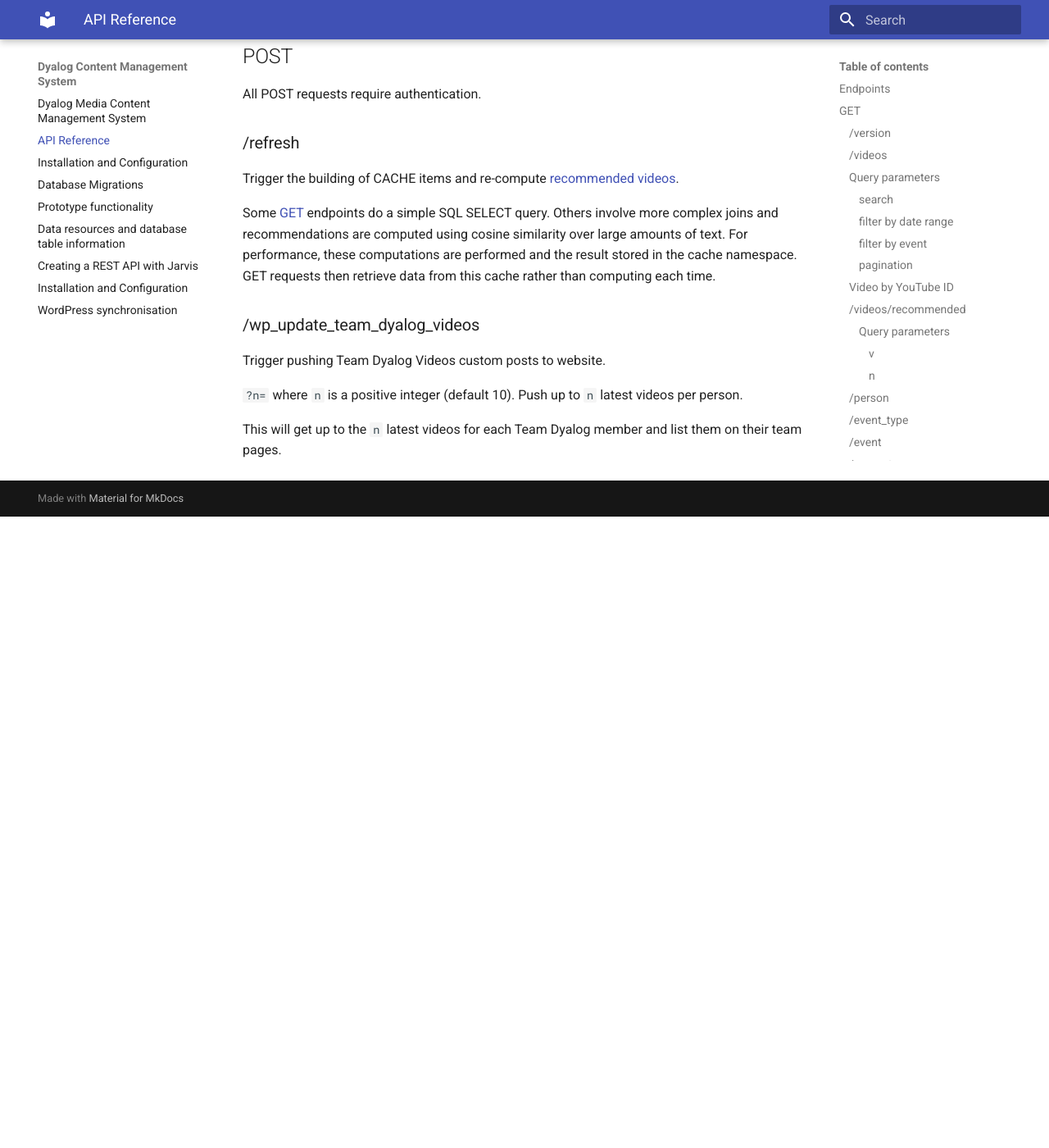
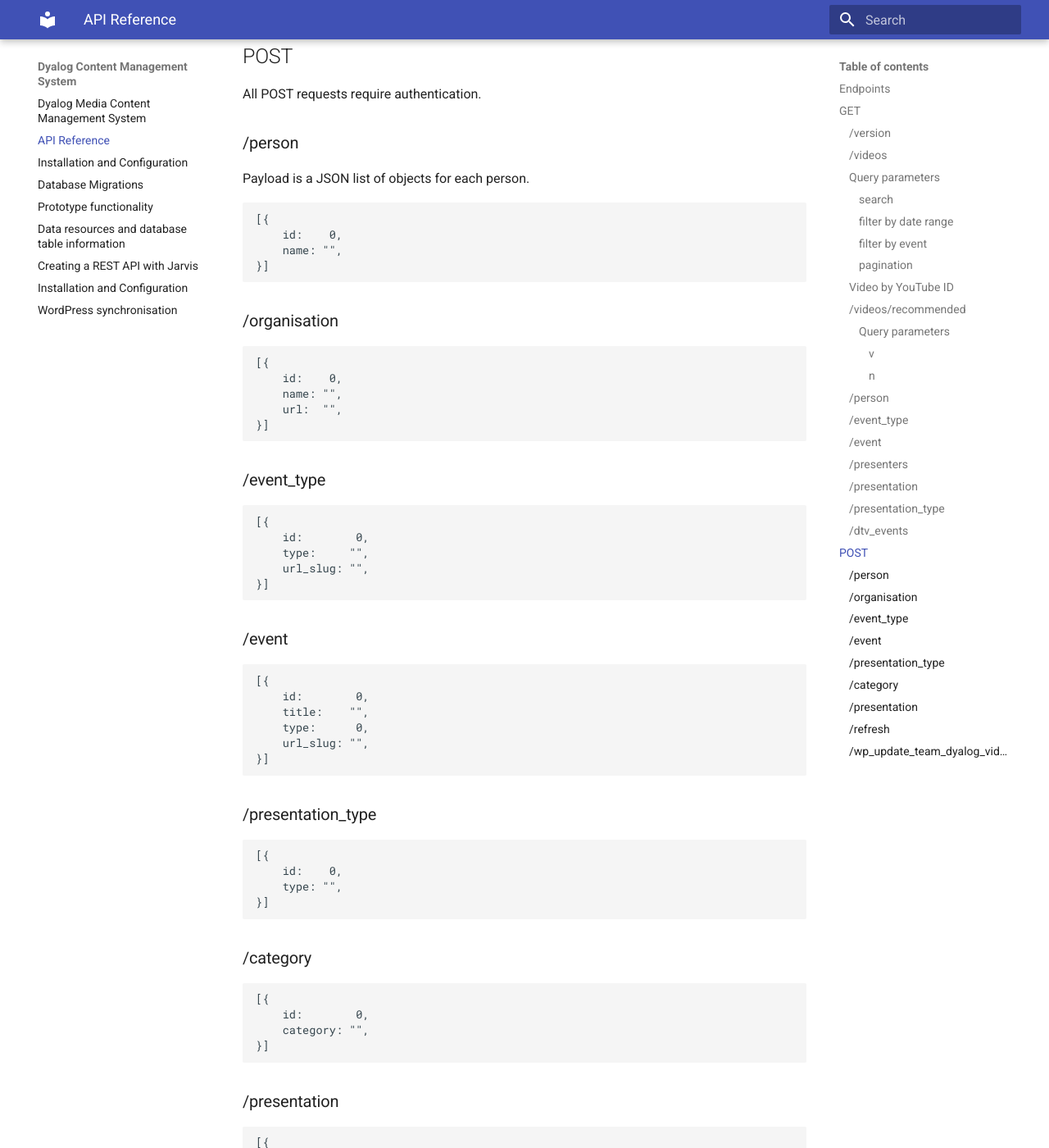
Before and after one commit to Dyalog/DCMS, an MkDocs documentation site: the page built from docs/api.md, in a window 1280 px wide and 1400 px high, scrolled down 5470 px. Shown: the whole window at 82% size. Built offline with MkDocs 1.6.1 and Material for MkDocs 9.7.7, drawn with Linux system fonts in a browser that asks for light colours; before the commit the page ends 6100 px from its top, so only the background shows below that; some of the changed text lies outside the part shown.

Commit message:
POST docs

````diff
--- a/docs/api.md
+++ b/docs/api.md
@@ -251,6 +251,88 @@
 ## POST
 All POST requests require authentication.
 
+### /person
+Payload is a JSON list of objects for each person.
+
+```JSON5
+[{
+    id:    0,
+    name: "",
+}]
+```
+
+### /organisation
+
+```JSON5
+[{
+    id:    0,
+    name: "",
+    url:  "",
+}]
+```
+
+### /event_type
+
+```JSON5
+[{
+    id:        0,
+    type:     "",
+    url_slug: "",
+}]
+```
+
+### /event
+
+```JSON5
+[{
+    id:        0,
+    title:    "",
+    type:      0,
+    url_slug: "",
+}]
+```
+
+### /presentation_type
+
+```JSON5
+[{
+    id:    0,
+    type: "",
+}]
+```
+
+### /category
+
+
+```JSON5
+[{
+    id:        0,
+    category: "",
+}]
+```
+
+### /presentation
+
+```JSON5
+[{
+    id:        0,
+    title:    "",
+    event:     0,
+    code:     "",
+    type_id:   0,
+    presented_at: "YYYY-MM-DD hh:mm:ss",
+    presenter: [{
+        person:      0,
+        affiliation: 0,
+    }],
+    description: "",
+    videos: [{
+        title:      "",
+        youtube_id: "",
+    }]
+}]
+```
+
 ### /refresh
 Trigger the building of CACHE items and re-compute [recommended videos](#videosrecommended).
 
````
